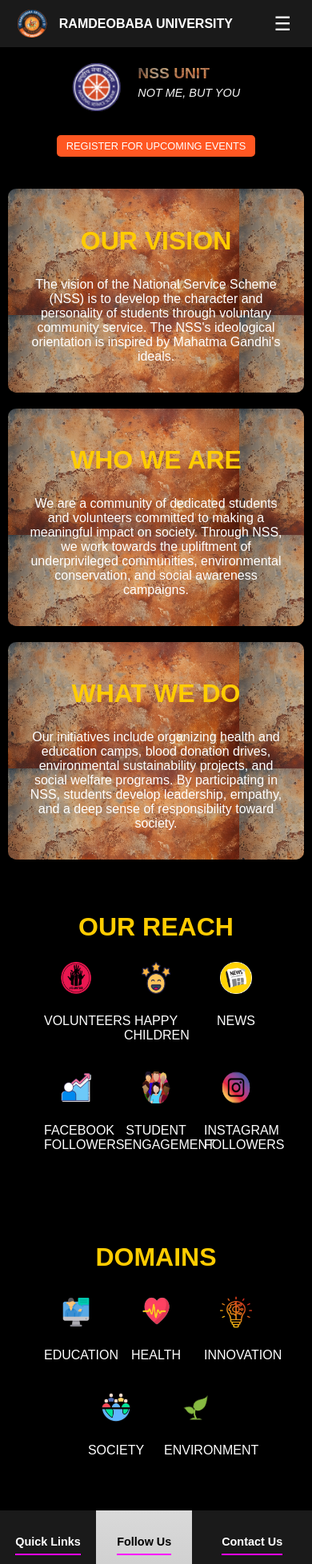
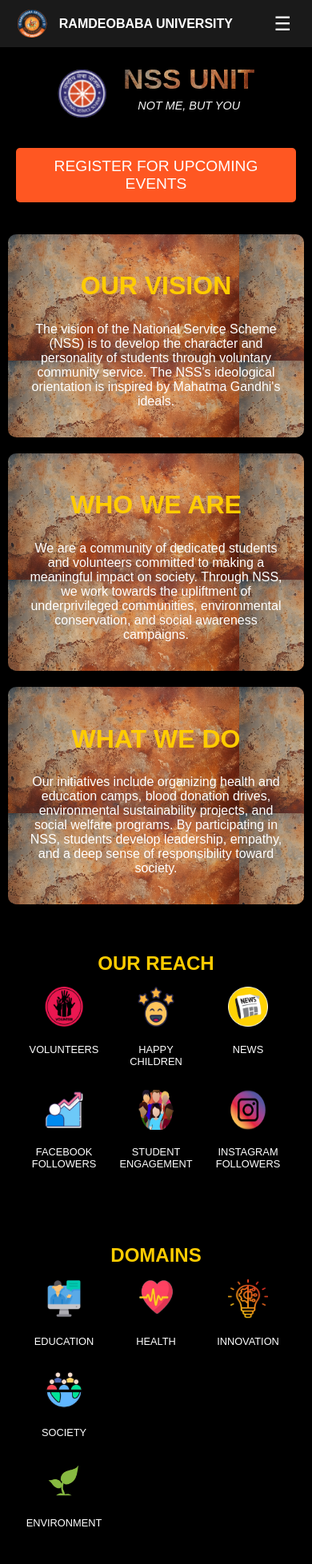
Before and after one commit to rudrakshnalbalwar/website, a React (Create React App) app: page / in a window 390 px wide. Shown: the top 1956 px of the page at 80% size. Built offline with nearby package versions, Linux system fonts and the light colour scheme.

Commit message:
Changes in CSS of HOME

```diff
--- a/src/NSSUnit.css
+++ b/src/NSSUnit.css
@@ -48,14 +48,14 @@
 /* Dropdown Menu */
 .nss-dropdown {
   position: absolute;
-  top: 50px; /* Adjust based on the header's height */
+  top: 50px;
   right: 20px;
-  z-index: 1000; /* Make sure it appears above other content */
+  z-index: 1000;
   background-color: #333;
   border-radius: 5px;
   box-shadow: 0 4px 8px rgba(0, 0, 0, 0.3);
   width: 150px;
-  display: none; /* Hidden by default */
+  display: none;
 }
 
 .nss-dropdown ul {
@@ -82,7 +82,6 @@
   color: white;
 }
 
-/* Show dropdown when menu is open */
 .nss-dropdown.open {
   display: block;
 }
@@ -108,15 +107,11 @@
   margin-right: 20px;
 }
 
-.nss-text {
-  text-align: left;
-}
-
 .nss-unit-title {
   font-size: 3rem;
   margin: 0;
   font-weight: bold;
-  background: url('./Images/NSS_TITLE.png') center/cover no-repeat; /* Add background image */
+  background: url('./Images/NSS_TITLE.png') center/cover no-repeat;
   -webkit-background-clip: text;
   background-clip: text;
   color: transparent;
@@ -132,8 +127,8 @@
 /* Register button */
 .nss-register-btn {
   margin-top: 10px;
-  padding: 10px 20px;
-  font-size: 1rem;
+  padding: 12px 24px;
+  font-size: 1.2rem;
   background-color: #ff5722;
   color: white;
   border: none;
@@ -146,7 +141,7 @@
   background-color: #e64a19;
 }
 
-/* OUR VISION Section */
+/* Sections Styling */
 .nss-vision, .nss-who-we-are, .nss-what-we-do {
   padding: 20px;
   margin: 20px 10px;
@@ -180,86 +175,63 @@
 /* Section Titles */
 .nss-reach-title,
 .nss-domains-title {
-  font-size: 2rem;
+  font-size: 1.5rem;
   color: #ffcc00;
   text-align: center;
   margin-bottom: 15px;
 }
 
-/* Reach Icons Layout */
-.nss-reach-icons {
+/* Icons Layout */
+.nss-reach-icons,
+.nss-domains-icons {
   display: flex;
   flex-wrap: wrap;
   justify-content: center;
+  gap: 15px; /* Space between icons */
 }
 
-.reach-item {
-  width: 120px;
-  margin: 10px;
+.reach-item,
+.domain-item {
+  width: 100px;
   text-align: center;
+  font-size: 0.8rem;
 }
 
 .reach-icon,
 .domain-icon {
-  width: 60px;
-  height: 60px;
+  width: 50px;
+  height: 50px;
   margin-bottom: 5px;
   transition: transform 0.3s ease-in-out, box-shadow 0.3s ease-in-out;
 }
 
 .reach-item:hover .reach-icon,
 .domain-item:hover .domain-icon {
-  transform: scale(1.2); /* Slightly enlarge the icon */
-  box-shadow: 0 4px 10px rgba(255, 255, 255, 0.3); /* Soft glow effect */
+  transform: scale(1.2);
+  box-shadow: 0 4px 10px rgba(255, 255, 255, 0.3);
 }
 
-/* Domains Icons Layout */
-.nss-domains-icons {
-  display: flex;
-  flex-wrap: wrap;
-  justify-content: center;
-  margin-top: 20px;
-}
 
-.domain-item {
-  width: 120px;
-  margin: 10px;
-  text-align: center;
-}
-
-/* Pop-up Hover Effect */
-.reach-item:hover .reach-icon,
-.domain-item:hover .domain-icon {
-  transform: scale(1.2); /* Slightly enlarge the icon */
-  transition: transform 0.3s ease-in-out, box-shadow 0.3s ease-in-out;
-  box-shadow: 0 4px 10px rgba(255, 255, 255, 0.3); /* Soft glow effect */
-}
-
-/* Responsive Design for Dropdown */
+/* Responsive Design */
 @media (max-width: 768px) {
-  /* Adjust dropdown position on smaller screens */
   .nss-dropdown {
-    top: 60px; /* Slightly adjust the position for mobile view */
-    right: 0; /* Make the dropdown align with the left side */
-    width: 100%; /* Make the dropdown take full width */
+    top: 60px;
+    right: 0;
+    width: 100%;
     border-radius: 0;
   }
 
   .nss-dropdown ul {
-    width: 100%; /* Ensure menu items take full width */
+    width: 100%;
     text-align: center;
   }
 
   .nss-dropdown ul li {
-    padding: 15px 0; /* Increase padding for easier tapping */
+    padding: 15px 0;
   }
 
   .nss-dropdown ul li a {
-    font-size: 1.2rem; /* Larger text for better readability */
-  }
-
-  .nss-header {
-    flex-direction: row; /* Keep navbar in one line for tablets */
+    font-size: 1.2rem;
   }
 
   .nss-title {
@@ -272,7 +244,7 @@
   }
 
   .nss-menu-icon {
-    display: block; /* Show the menu icon for smaller screens */
+    display: block;
   }
 
   .nss-logo-large {
@@ -280,7 +252,7 @@
   }
 
   .nss-unit-title {
-    font-size: 1.5rem;
+    font-size: 2rem;
   }
 
   .nss-slogan {
@@ -288,31 +260,15 @@
   }
 
   .nss-register-btn {
-    font-size: 0.9rem;
-    padding: 8px 16px;
-  }
-
-  .reach-item,
-  .domain-item {
-    width: 100px;
-  }
-
-  .reach-icon,
-  .domain-icon {
-    width: 50px;
-    height: 50px;
+    font-size: 1.1rem;
+    padding: 10px 20px;
   }
 }
 
 @media (max-width: 480px) {
-  /* For very small screens (mobile phones) */
   .nss-dropdown {
-    top: 50px; /* Adjust the top position */
-    width: 100%; /* Full-width dropdown */
-  }
-
-  .nss-dropdown ul li {
-    padding: 12px 0; /* Adjust padding for compact space */
+    top: 50px;
+    width: 100%;
   }
 
   .nss-title {
@@ -329,7 +285,7 @@
   }
 
   .nss-unit-title {
-    font-size: 1.2rem;
+    font-size: 2.2rem;
   }
 
   .nss-slogan {
@@ -337,18 +293,18 @@
   }
 
   .nss-register-btn {
-    font-size: 0.8rem;
-    padding: 6px 12px;
+    font-size: 1.2rem;
+    padding: 12px 24px;
   }
 
-  .reach-item,
-  .domain-item {
-    width: 80px;
+  /* Icons Layout */
+  .nss-domains-icons {
+    display: grid;
+    grid-template-columns: repeat(3, 1fr); /* 3 on top row */
+    gap: 15px;
   }
 
-  .reach-icon,
-  .domain-icon {
-    width: 40px;
-    height: 40px;
+  .domain-item:nth-child(n+4) {
+    grid-column: span 2; /* 2 on bottom row */
   }
 }
```
